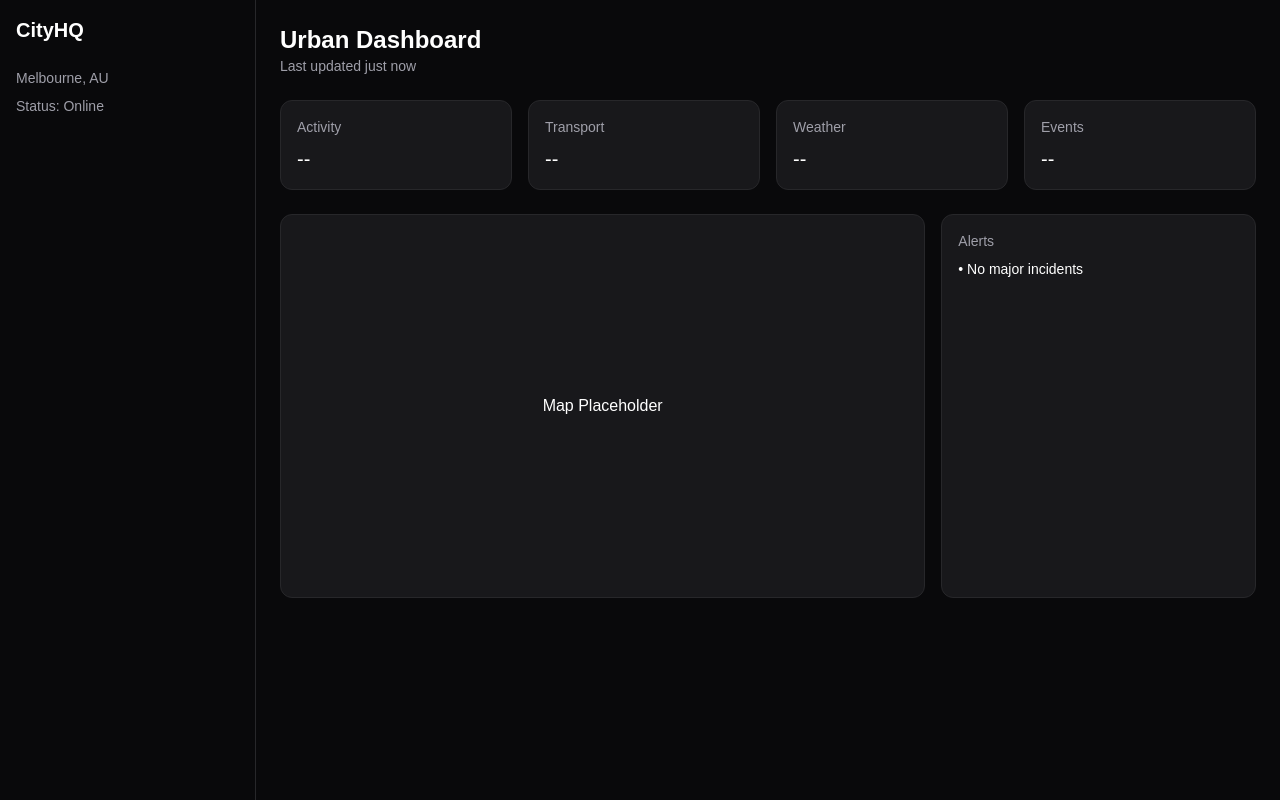
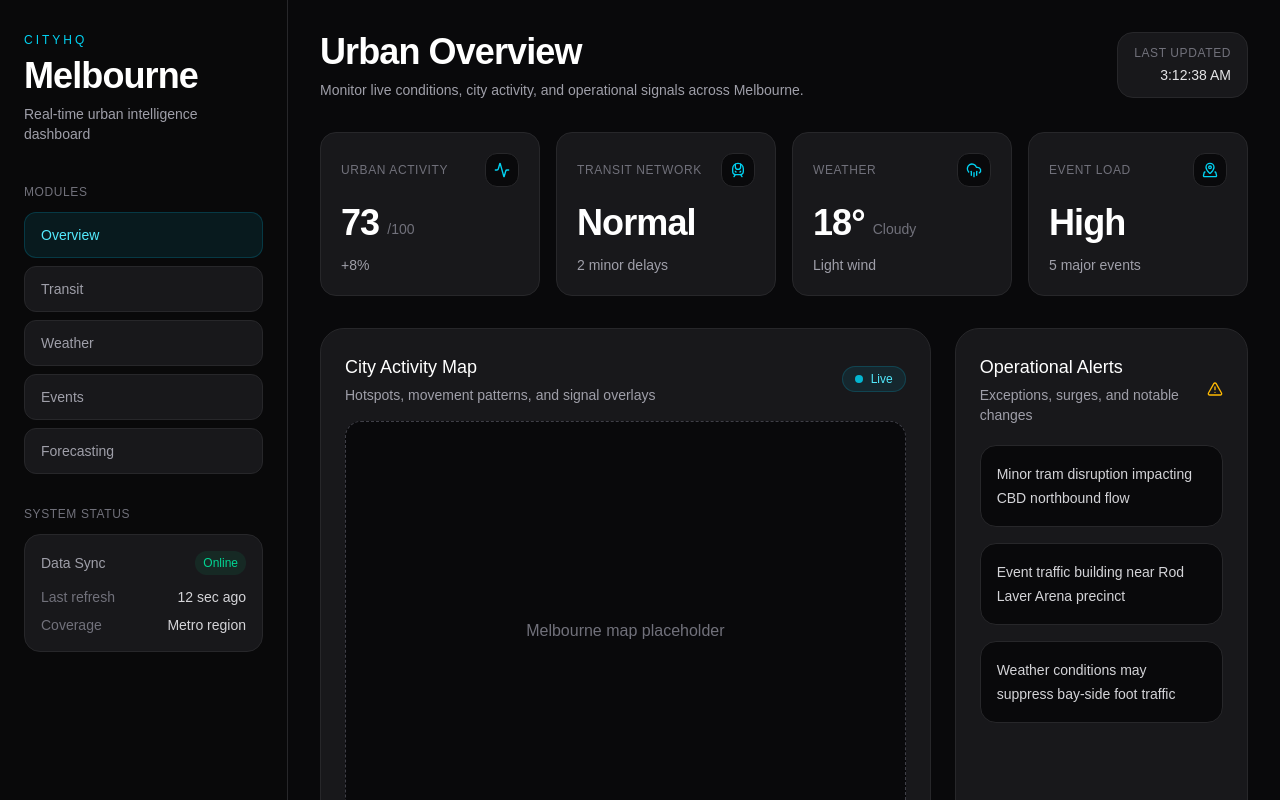
Before and after one commit to PaarthSh4rma/cityhq-melbourne, a Next.js app in the folder frontend/: page / in a window 1280 px wide. Shown: the top 800 px of the page. Built offline with nearby package versions, Linux system fonts and the light colour scheme.

Commit message:
Better UI placeholders and tsx work

```diff
--- a/frontend/app/page.tsx
+++ b/frontend/app/page.tsx
@@ -1,51 +1,229 @@
+import { Activity, CloudRain, MapPinned, TrainFront, TriangleAlert } from "lucide-react";
+import { motion } from "framer-motion";
+
+const metricCards = [
+  {
+    title: "Urban Activity",
+    value: "73",
+    unit: "/100",
+    change: "+8%",
+    icon: Activity,
+  },
+  {
+    title: "Transit Network",
+    value: "Normal",
+    unit: "",
+    change: "2 minor delays",
+    icon: TrainFront,
+  },
+  {
+    title: "Weather",
+    value: "18°",
+    unit: "Cloudy",
+    change: "Light wind",
+    icon: CloudRain,
+  },
+  {
+    title: "Event Load",
+    value: "High",
+    unit: "",
+    change: "5 major events",
+    icon: MapPinned,
+  },
+];
+
 export default function Home() {
   return (
     <main className="min-h-screen bg-zinc-950 text-white">
-      <div className="flex">
+      <div className="flex min-h-screen">
+        {/* Sidebar */}
+        <aside className="w-72 border-r border-zinc-800 bg-zinc-950/80 px-6 py-8">
+          <div className="mb-10">
+            <p className="text-xs uppercase tracking-[0.25em] text-cyan-400">CityHQ</p>
+            <h1 className="mt-2 text-4xl font-semibold tracking-tight">Melbourne</h1>
+            <p className="mt-2 text-sm text-zinc-400">
+              Real-time urban intelligence dashboard
+            </p>
+          </div>
 
-        {/* Sidebar */}
-        <aside className="w-64 h-screen border-r border-zinc-800 p-4">
-          <h1 className="text-xl font-semibold mb-6">CityHQ</h1>
-          <div className="space-y-2 text-sm text-zinc-400">
-            <p>Melbourne, AU</p>
-            <p>Status: Online</p>
+          <div className="space-y-8">
+            <div>
+              <p className="mb-3 text-xs font-medium uppercase tracking-wider text-zinc-500">
+                Modules
+              </p>
+              <div className="space-y-2">
+                {["Overview", "Transit", "Weather", "Events", "Forecasting"].map((item) => (
+                  <div
+                    key={item}
+                    className={`rounded-xl border px-4 py-3 text-sm transition ${
+                      item === "Overview"
+                        ? "border-cyan-500/20 bg-cyan-500/10 text-cyan-300"
+                        : "border-zinc-800 bg-zinc-900 text-zinc-400 hover:text-white"
+                    }`}
+                  >
+                    {item}
+                  </div>
+                ))}
+              </div>
+            </div>
+
+            <div>
+              <p className="mb-3 text-xs font-medium uppercase tracking-wider text-zinc-500">
+                System Status
+              </p>
+              <div className="rounded-2xl border border-zinc-800 bg-zinc-900 p-4">
+                <div className="mb-3 flex items-center justify-between">
+                  <span className="text-sm text-zinc-400">Data Sync</span>
+                  <span className="rounded-full bg-emerald-500/10 px-2 py-1 text-xs text-emerald-400">
+                    Online
+                  </span>
+                </div>
+                <div className="mb-2 flex items-center justify-between text-sm">
+                  <span className="text-zinc-500">Last refresh</span>
+                  <span className="text-zinc-300">12 sec ago</span>
+                </div>
+                <div className="flex items-center justify-between text-sm">
+                  <span className="text-zinc-500">Coverage</span>
+                  <span className="text-zinc-300">Metro region</span>
+                </div>
+              </div>
+            </div>
           </div>
         </aside>
 
-        {/* Main */}
-        <div className="flex-1 p-6">
-
+        {/* Main Content */}
+        <section className="flex-1 px-8 py-8">
           {/* Header */}
-          <div className="mb-6">
-            <h2 className="text-2xl font-semibold">Urban Dashboard</h2>
-            <p className="text-zinc-400 text-sm">Last updated just now</p>
-          </div>
-
-          {/* Cards */}
-          <div className="grid grid-cols-4 gap-4 mb-6">
-            {["Activity", "Transport", "Weather", "Events"].map((item) => (
-              <div key={item} className="bg-zinc-900 p-4 rounded-xl border border-zinc-800">
-                <p className="text-sm text-zinc-400">{item}</p>
-                <p className="text-xl mt-2">--</p>
-              </div>
-            ))}
-          </div>
-
-          {/* Main panel */}
-          <div className="grid grid-cols-3 gap-4">
-            <div className="col-span-2 bg-zinc-900 h-96 rounded-xl border border-zinc-800 flex items-center justify-center">
-              Map Placeholder
+          <div className="mb-8 flex items-start justify-between">
+            <div>
+              <h2 className="text-4xl font-semibold tracking-tight">Urban Overview</h2>
+              <p className="mt-2 text-sm text-zinc-400">
+                Monitor live conditions, city activity, and operational signals across Melbourne.
+              </p>
             </div>
 
-            <div className="bg-zinc-900 h-96 rounded-xl border border-zinc-800 p-4">
-              <p className="text-sm text-zinc-400 mb-2">Alerts</p>
-              <ul className="text-sm space-y-2">
-                <li>• No major incidents</li>
-              </ul>
+            <div className="rounded-2xl border border-zinc-800 bg-zinc-900 px-4 py-3 text-right">
+              <p className="text-xs uppercase tracking-wider text-zinc-500">Last Updated</p>
+              <p className="mt-1 text-sm text-zinc-200">{new Date().toLocaleTimeString()}</p>
             </div>
           </div>
 
-        </div>
+          {/* Metrics */}
+          <div className="mb-8 grid grid-cols-1 gap-4 xl:grid-cols-4">
+            {metricCards.map((card) => {
+              const Icon = card.icon;
+              return (
+                <div
+                  key={card.title}
+                  className="rounded-2xl border border-zinc-800 bg-zinc-900 p-5 transition hover:border-cyan-500/30 hover:bg-zinc-900/80"
+                >
+                  <div className="mb-4 flex items-center justify-between">
+                    <p className="text-xs uppercase tracking-wider text-zinc-500">
+                      {card.title}
+                    </p>
+                    <div className="rounded-xl border border-zinc-800 bg-zinc-950 p-2 text-cyan-400">
+                      <Icon size={16} />
+                    </div>
+                  </div>
+
+                  <div className="flex items-end gap-2">
+                    <span className="text-4xl font-semibold tracking-tight">{card.value}</span>
+                    <span className="pb-1 text-sm text-zinc-500">{card.unit}</span>
+                  </div>
+
+                  <p className="mt-3 text-sm text-zinc-400">{card.change}</p>
+                </div>
+              );
+            })}
+          </div>
+
+          {/* Main panels */}
+          <div className="grid grid-cols-1 gap-6 xl:grid-cols-3">
+            {/* Map */}
+            <div className="xl:col-span-2 rounded-3xl border border-zinc-800 bg-zinc-900 p-6">
+              <div className="mb-4 flex items-center justify-between">
+                <div>
+                  <p className="text-lg font-medium">City Activity Map</p>
+                  <p className="mt-1 text-sm text-zinc-400">
+                    Hotspots, movement patterns, and signal overlays
+                  </p>
+                </div>
+                  <span className="flex items-center gap-2 rounded-full border border-cyan-500/20 bg-cyan-500/10 px-3 py-1 text-xs text-cyan-300">
+                    <span className="h-2 w-2 rounded-full bg-cyan-400 animate-pulse" />
+                    Live
+                  </span>
+              </div>
+
+              <div className="flex h-[420px] items-center justify-center rounded-2xl border border-dashed border-zinc-700 bg-zinc-950 text-zinc-500">
+                Melbourne map placeholder
+              </div>
+            </div>
+
+            {/* Alerts */}
+            <div className="rounded-3xl border border-zinc-800 bg-zinc-900 p-6">
+              <div className="mb-5 flex items-center justify-between">
+                <div>
+                  <p className="text-lg font-medium">Operational Alerts</p>
+                  <p className="mt-1 text-sm text-zinc-400">
+                    Exceptions, surges, and notable changes
+                  </p>
+                </div>
+                <TriangleAlert className="text-amber-400" size={18} />
+              </div>
+
+              <div className="space-y-4">
+                {[
+                  "Minor tram disruption impacting CBD northbound flow",
+                  "Event traffic building near Rod Laver Arena precinct",
+                  "Weather conditions may suppress bay-side foot traffic",
+                ].map((alert, index) => (
+                  <div
+                    key={index}
+                    className="rounded-2xl border border-zinc-800 bg-zinc-950 p-4"
+                  >
+                    <p className="text-sm leading-6 text-zinc-300">{alert}</p>
+                  </div>
+                ))}
+              </div>
+            </div>
+          </div>
+
+          {/* Bottom panels */}
+          <div className="mt-6 grid grid-cols-1 gap-6 xl:grid-cols-2">
+            <div className="rounded-3xl border border-zinc-800 bg-zinc-900 p-6">
+              <p className="text-lg font-medium">Activity Trend</p>
+              <p className="mt-1 text-sm text-zinc-400">
+                Short-term movement and congestion trajectory
+              </p>
+              <div className="mt-4 flex h-56 items-center justify-center rounded-2xl border border-dashed border-zinc-700 bg-zinc-950 text-zinc-500">
+                Trend chart placeholder
+              </div>
+            </div>
+
+            <div className="rounded-3xl border border-zinc-800 bg-zinc-900 p-6">
+              <p className="text-lg font-medium">Forecast Window</p>
+              <p className="mt-1 text-sm text-zinc-400">
+                Next 1–3 hour operational outlook
+              </p>
+
+              <div className="mt-4 space-y-4">
+                <div className="rounded-2xl border border-zinc-800 bg-zinc-950 p-4">
+                  <p className="text-sm text-zinc-500">CBD</p>
+                  <p className="mt-1 text-lg font-medium text-white">
+                    Congestion likely to rise by 14%
+                  </p>
+                </div>
+
+                <div className="rounded-2xl border border-zinc-800 bg-zinc-950 p-4">
+                  <p className="text-sm text-zinc-500">Southbank</p>
+                  <p className="mt-1 text-lg font-medium text-white">
+                    Event-driven activity expected through evening peak
+                  </p>
+                </div>
+              </div>
+            </div>
+          </div>
+        </section>
       </div>
     </main>
   );
--- a/frontend/package.json
+++ b/frontend/package.json
@@ -9,9 +9,12 @@
     "lint": "eslint"
   },
   "dependencies": {
+    "framer-motion": "^12.38.0",
+    "lucide-react": "^1.7.0",
     "next": "16.2.2",
     "react": "19.2.4",
-    "react-dom": "19.2.4"
+    "react-dom": "19.2.4",
+    "recharts": "^3.8.1"
   },
   "devDependencies": {
     "@tailwindcss/postcss": "^4",
```
Also changed, not shown: 1 other file (tests, documents, lock files or other folders).
